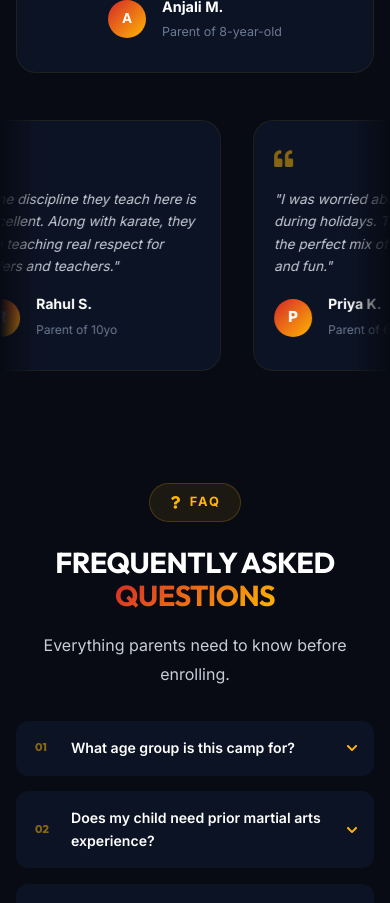
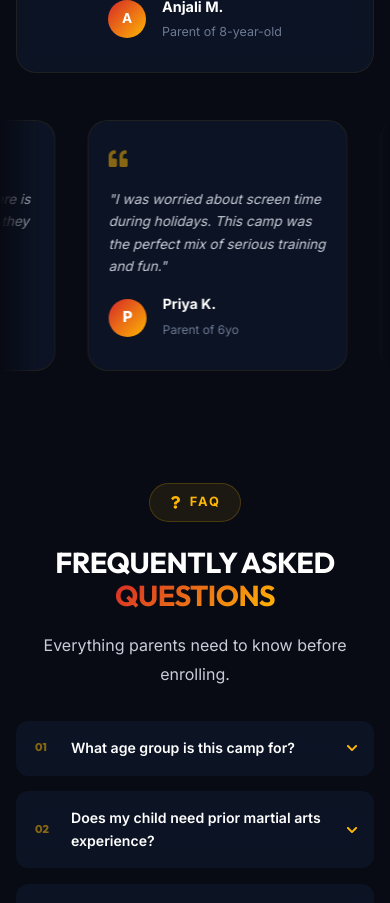
Before and after one commit to skfkarate/SKF-Karate, a Next.js app: page /summer-camp in a window 390 px wide. Shown: the part 6600-7503 px from the top of the page. Built offline with nearby package versions, Linux system fonts and the light colour scheme.

Commit message:
Fix max-content width overriding issue for mobile sliding testimonials

```diff
--- a/app/summer-camp/summer-camp.css
+++ b/app/summer-camp/summer-camp.css
@@ -700,9 +700,10 @@
 .testimonials__track {
     display: flex;
     flex-shrink: 0;
+    width: max-content;
     gap: 2rem;
     padding-right: 2rem;
-    animation: scroll-left 60s linear infinite;
+    animation: scroll-left 40s linear infinite;
     will-change: transform;
 }
 
```
